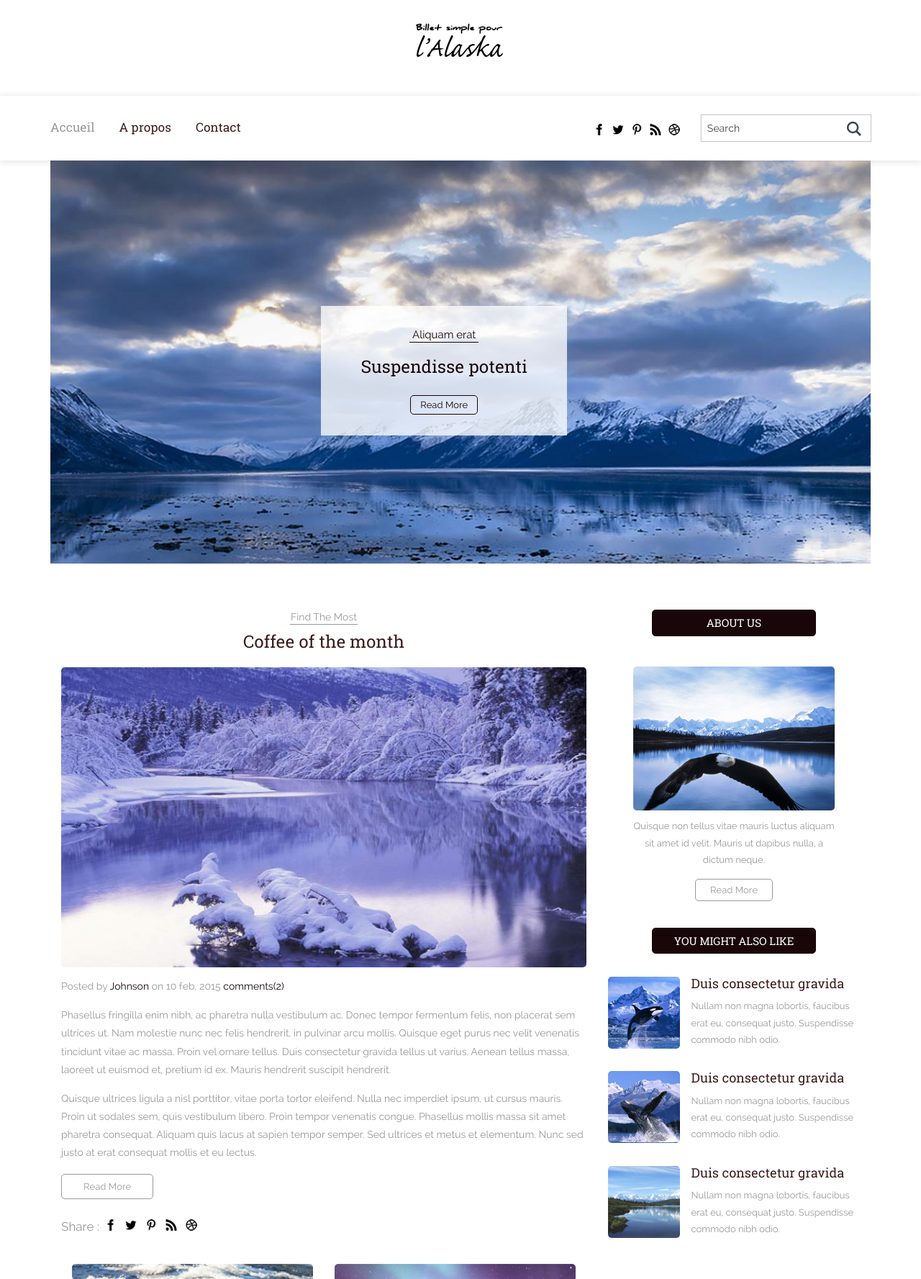
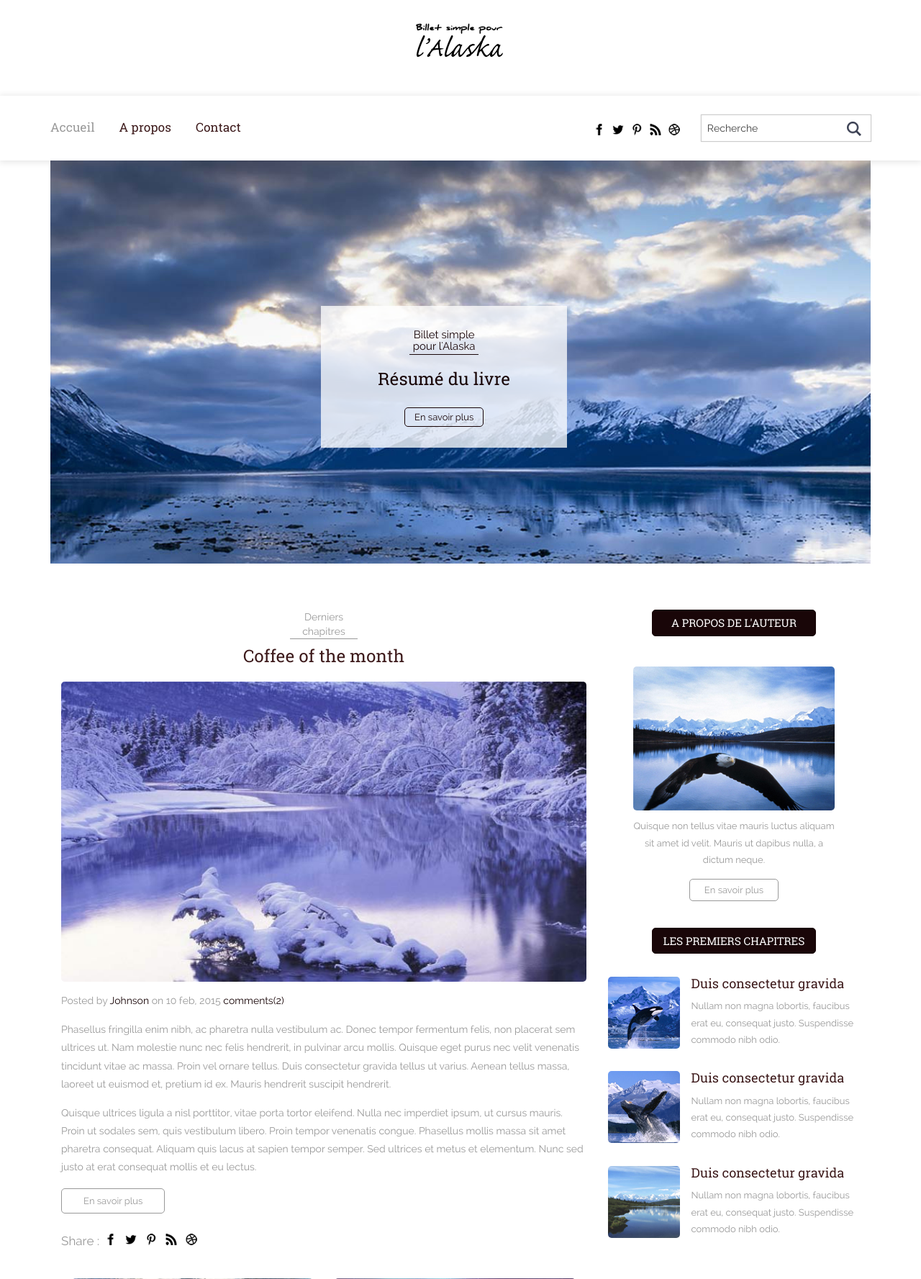
Before and after one commit to Lilouoz/projet_3, a PHP site: page / in a window 1280 px wide. Shown: the top 1777 px of the page at 72% size. Run offline with PHP 8.4, Linux system fonts and the light colour scheme; data that the repository does not hold is empty.

Commit message:
terme en francais

```diff
--- a/banner.php
+++ b/banner.php
@@ -3,10 +3,10 @@
 	<div class="container">
 		<div class="banner-top">
 			<div class="banner-text">
-									<h2>Aliquam erat</h2>
-									<h1>Suspendisse potenti</h1>
+				<h2>Billet simple pour l'Alaska</h2>
+				<h1>Résumé du livre</h1>
 				<div class="banner-btn">
-										<a href="single.php">Read More</a>
+					<a href="single.php">En savoir plus</a>
 				</div>
 			</div>
 		</div>
--- a/container_corps.php
+++ b/container_corps.php
@@ -4,7 +4,7 @@
 		<div class="about-main">
 			<div class="col-md-8 about-left">
 				<div class="about-one">
-											<p>Find The Most</p>
+					<p>Derniers chapitres</p>
 					<h3>Coffee of the month</h3>
 				</div>
 				<div class="about-two">
@@ -13,7 +13,7 @@
 					<p>Phasellus fringilla enim nibh, ac pharetra nulla vestibulum ac. Donec tempor fermentum felis, non placerat sem ultrices ut. Nam molestie nunc nec felis hendrerit, in pulvinar arcu mollis. Quisque eget purus nec velit venenatis tincidunt vitae ac massa. Proin vel ornare tellus. Duis consectetur gravida tellus ut varius. Aenean tellus massa, laoreet ut euismod et, pretium id ex. Mauris hendrerit suscipit hendrerit.</p>
 					<p>Quisque ultrices ligula a nisl porttitor, vitae porta tortor eleifend. Nulla nec imperdiet ipsum, ut cursus mauris. Proin ut sodales sem, quis vestibulum libero. Proin tempor venenatis congue. Phasellus mollis massa sit amet pharetra consequat. Aliquam quis lacus at sapien tempor semper. Sed ultrices et metus et elementum. Nunc sed justo at erat consequat mollis et eu lectus.</p>
 					<div class="about-btn">
-												<a href="single.php">Read More</a>
+						<a href="single.php">En savoir plus</a>
 					</div>
 					<ul>
 						<li>
@@ -82,17 +82,17 @@
 			</div>
 			<div class="col-md-4 about-right heading">
 				<div class="abt-1">
-											<h3>ABOUT US</h3>
+					<h3>A PROPOS DE L'AUTEUR</h3>
 					<div class="abt-one">
 						<img src="images/c-2.jpg" alt="" />
 						<p>Quisque non tellus vitae mauris luctus aliquam sit amet id velit. Mauris ut dapibus nulla, a dictum neque.</p>
 						<div class="a-btn">
-													<a href="single.php">Read More</a>
+							<a href="single.php">En savoir plus</a>
 						</div>
 					</div>
 				</div>
 				<div class="abt-2">
-											<h3>YOU MIGHT ALSO LIKE</h3>
+					<h3>LES PREMIERS CHAPITRES</h3>
 					<div class="might-grid">
 						<div class="grid-might">
 							<a href="single.php"><img src="images/c-12.jpg" class="img-responsive" alt=""> </a>
--- a/menu.php
+++ b/menu.php
@@ -11,7 +11,7 @@
 			</div>
 			<div class="header-right">
 				<div class="search-bar">
-					<input type="text" value="Search" onfocus="this.value = '';" onblur="if (this.value == '') {this.value = 'Search';}">
+					<input type="text" value="Recherche" onfocus="this.value = '';" onblur="if (this.value == '') {this.value = 'Search';}">
 					<input type="submit" value="">
 				</div>
 				<ul>
```
Lines whose indentation alone changed are shown as unchanged.
